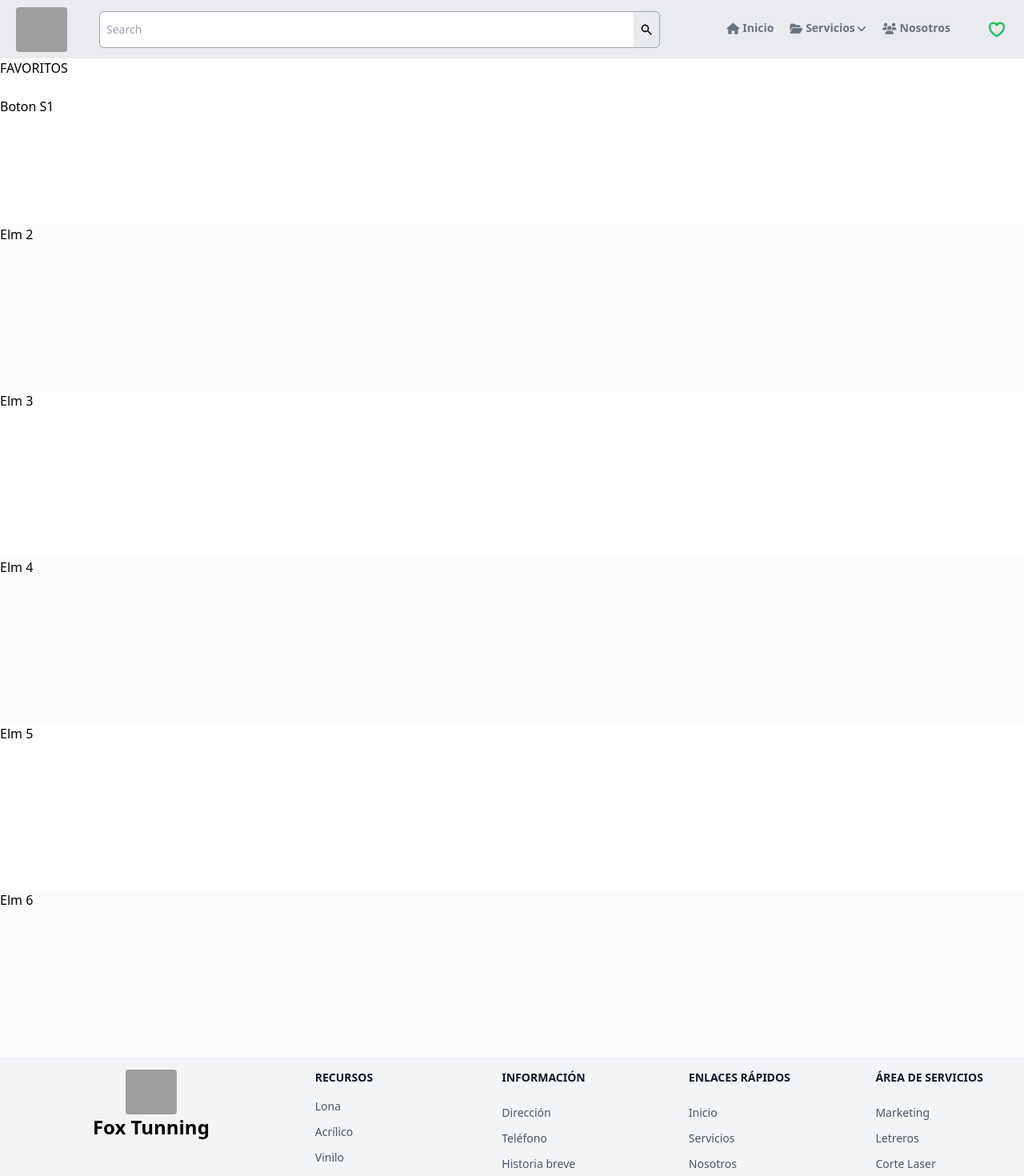
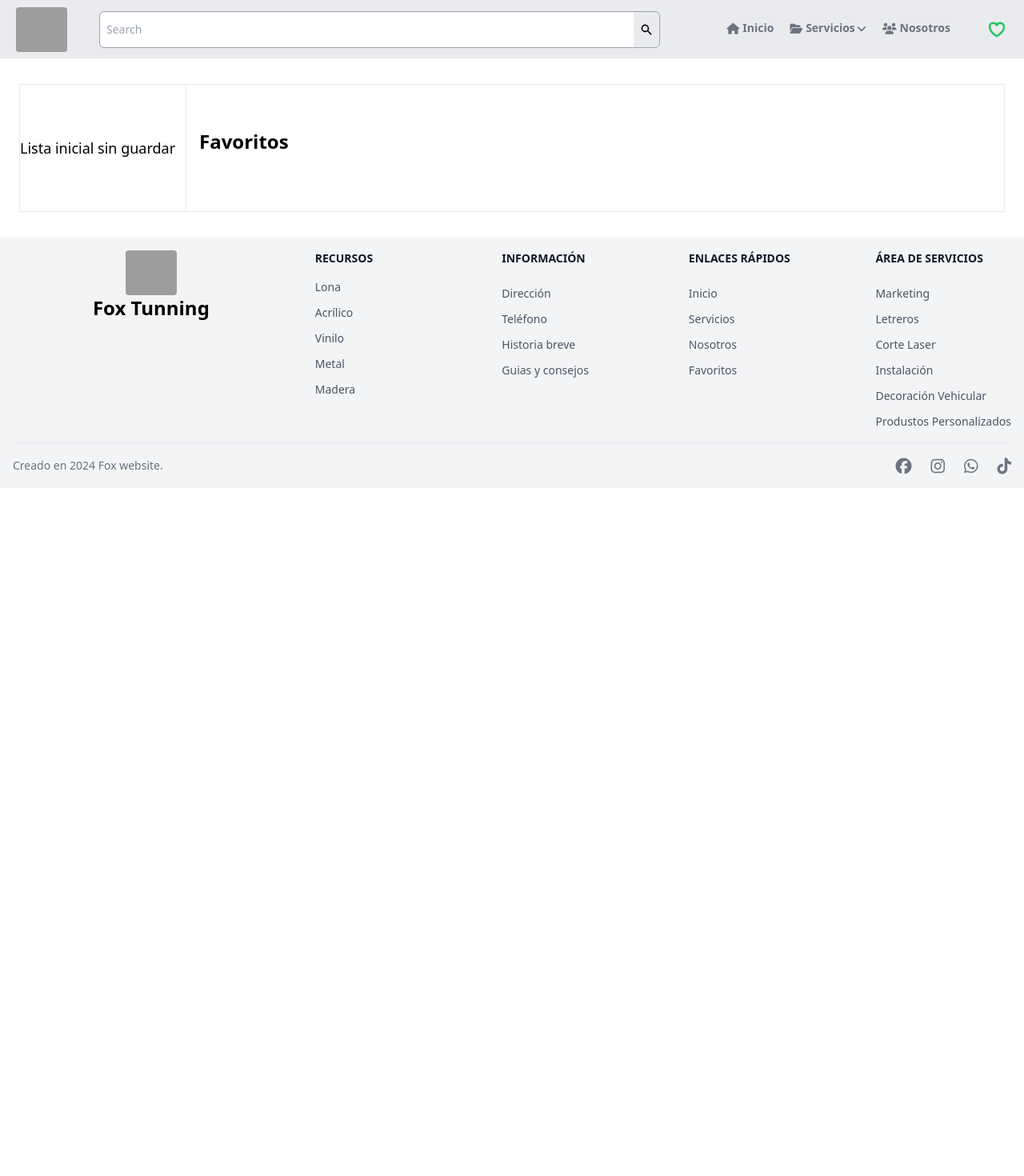
Before and after one commit to bralmoca912/Fox-Tunning, an Angular app: page /page-fav in a window 1280 px wide. Shown: the top 1470 px of the page at 80% size. After the commit the page ends 800 px from the top, so only its background shows below. Built offline with nearby package versions, Linux system fonts and the light colour scheme; grey boxes are pictures that could not be loaded.

Commit message:
Agregar elementos a favoritos funcional

```diff
--- a/src/app/dashboard/page-fav/page-fav.component.html
+++ b/src/app/dashboard/page-fav/page-fav.component.html
@@ -1,27 +1,18 @@
-<div class="h-52">
-    <h1>FAVORITOS</h1>
-    <br>
-    <button class="c-btn1">
-        Boton S1
-    </button>
-</div>
+<!--************* Section 1 *************-->
+<section>
+    <div class="max-w-screen-xl mx-auto p-g">
+        <div class="flex border items-center h-40">
+            <h1 class="text-lg w-52 inline-flex items-center text-center h-full border-r">Lista inicial sin guardar</h1>
+            <div class="flex flex-col p-4">
+                <h1 class="text-2xl font-bold mb-4">Favoritos</h1>
+                <ul>
+                    <li *ngFor="let item of (selectedItems$ | async)" (click)="removeItemFromFavorites(item)"
+                        class="cursor-pointer hover:bg-gray-200 p-2">
+                        {{ item.name }}
+                    </li>
+                </ul>
+            </div>
 
-<div class="bg-o h-52">
-    Elm 2
-</div>
-
-<div class="h-52">
-    Elm 3
-</div>
-
-<div class="bg-o h-52">
-    Elm 4
-</div>
-
-<div class="h-52">
-    Elm 5
-</div>
-
-<div class="bg-o h-52">
-    Elm 6
-</div>
+        </div>
+    </div>
+</section>
--- a/src/app/dashboard/page-fav/page-fav.component.ts
+++ b/src/app/dashboard/page-fav/page-fav.component.ts
@@ -1,12 +1,21 @@
 import { Component } from '@angular/core';
+import { ItemsSavedService } from '../../services/items-saved.service';
+import { CommonModule, NgFor } from '@angular/common';
 
 @Component({
   selector: 'app-page-fav',
   standalone: true,
-  imports: [],
+  imports: [NgFor, CommonModule],
   templateUrl: './page-fav.component.html',
   styles: ``
 })
 export default class PageFavComponent {
 
+  selectedItems$ = this.itemsService.selectedItems$;
+
+  constructor(private itemsService: ItemsSavedService) { }
+
+  removeItemFromFavorites(item: any) {
+    this.itemsService.removeItem(item);
+  }
 }
--- a/src/app/dashboard/page-services/p-s-marketing/p-s-marketing.component.html
+++ b/src/app/dashboard/page-services/p-s-marketing/p-s-marketing.component.html
@@ -1 +1,16 @@
-<p>p-s-marketing works!</p>
+<!--************* Section 1 *************-->
+<section>
+    <div class="max-w-screen-xl mx-auto p-g">
+        <div class="flex flex-col p-4">
+            <h1 class="text-2xl font-bold mb-4">Lista Inicial</h1>
+            <ul>
+                @for (item of items; track $index) {
+                <li (click)="addItemToFavorites(item)" class="cursor-pointer hover:bg-gray-200 p-2">
+                    {{ item.name }}
+                </li>
+                }
+            </ul>
+        </div>
+
+    </div>
+</section>
--- a/src/app/dashboard/page-services/p-s-marketing/p-s-marketing.component.ts
+++ b/src/app/dashboard/page-services/p-s-marketing/p-s-marketing.component.ts
@@ -1,4 +1,6 @@
 import { Component } from '@angular/core';
+import { ItemsSavedService } from '../../../services/items-saved.service';
+import { Item } from '../../../interfaces/items-saved';
 
 @Component({
   selector: 'app-p-s-marketing',
@@ -9,4 +11,16 @@ import { Component } from '@angular/core';
 })
 export default class PSMarketingComponent {
 
+  items: Item[] = [
+    { id: 1, name: 'Item 1' },
+    { id: 2, name: 'Item 2' },
+    { id: 3, name: 'Item 3' },
+  ];
+
+  constructor(private itemsService: ItemsSavedService) { }
+
+  addItemToFavorites(item: Item) {
+    this.itemsService.addItem(item);
+  }
+
 }
--- /dev/null
+++ b/src/app/interfaces/items-saved.ts
@@ -0,0 +1,4 @@
+export interface Item {
+    id: number;
+    name: string;
+}
--- /dev/null
+++ b/src/app/services/items-saved.service.ts
@@ -0,0 +1,22 @@
+import { Injectable } from '@angular/core';
+import { BehaviorSubject } from 'rxjs';
+import { Item } from '../interfaces/items-saved';
+
+@Injectable({
+  providedIn: 'root'
+})
+export class ItemsSavedService {
+
+  private selectedItemsSource = new BehaviorSubject<Item[]>([]);
+  selectedItems$ = this.selectedItemsSource.asObservable();
+
+  addItem(item: Item) {
+    const currentItems = this.selectedItemsSource.value;
+    this.selectedItemsSource.next([...currentItems, item]);
+  }
+
+  removeItem(item: Item) {
+    const currentItems = this.selectedItemsSource.value;
+    this.selectedItemsSource.next(currentItems.filter(i => i.id !== item.id));
+  }
+}
```
